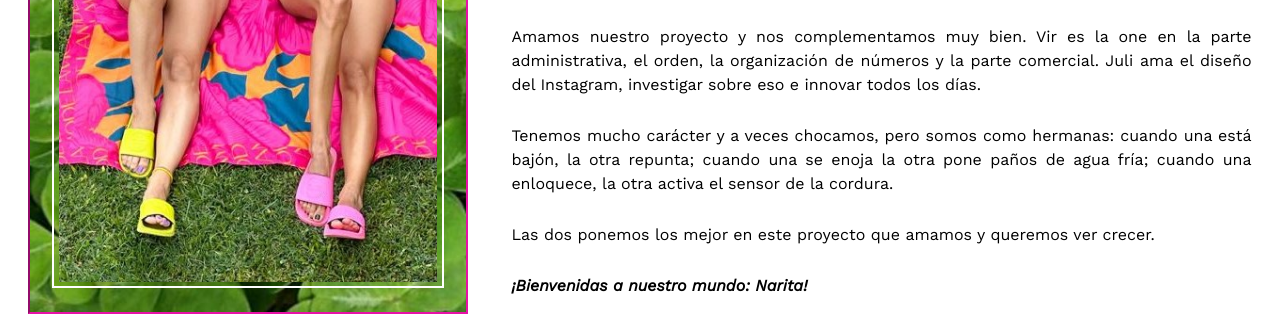
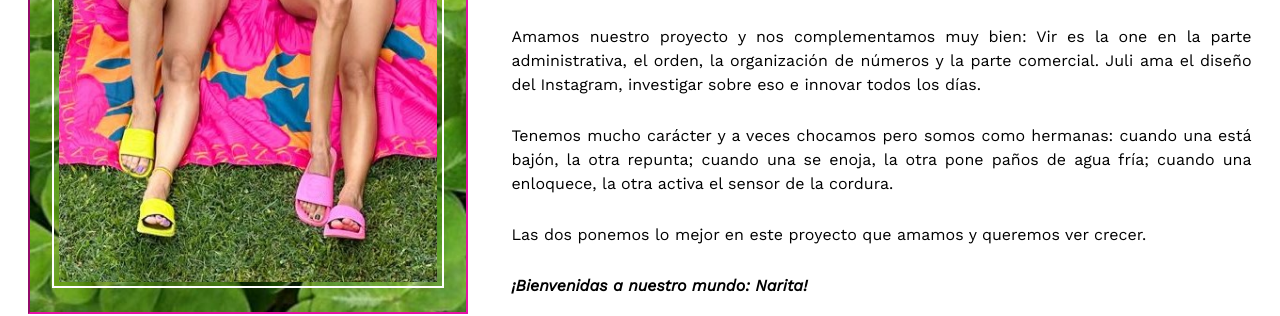
Before and after one commit to Zaetam/Narita, a plain HTML site: page paginas/nosotras.html in a window 1280 px wide. Shown: the part 776-1092 px from the top of the page. Drawn offline with nearby package versions, Linux system fonts and the light colour scheme.

```diff
--- a/paginas/nosotras.html
+++ b/paginas/nosotras.html
@@ -58,9 +58,9 @@
            Vir estudió Relaciones Públicas y Juli, Ingeniería Industrial, pero las dos amamos la moda desde siempre.</p>
           <p>Vir vive en Rosario y Juli en San Nicolás, pero ambas venimos de pueblos chiquitos: Vir de Peyrano (Santa Fe) y Juli de Erezcano (Buenos Aires). Nos conocimos siendo vecinas en un edificio hace 10 años y pegamos onda enseguida, pues las dos somos apasionadas de salir a bolichear y también de hacer fitness.</p>
           <p>Juli es de Libra y Vir es de Géminis (ambos signos de aire colaborando a la buena relación de amistad/sociedad), ambas tenemos el mismo tono de voz, al punto que nos confunden en los audios y siempre nos dicen: HABLAN IGUAL. Ambas disfrutamos del aire libre, de tomar sol, de charlar sin parar y hasta compartimos la misma obsesión por el orden y la prolijidad.</p>
-          <p> Amamos nuestro proyecto y nos complementamos muy bien. Vir es la one en la parte administrativa, el orden, la organización de números y la parte comercial. Juli ama el diseño del Instagram, investigar sobre eso e innovar todos los días.</p>
-          <p> Tenemos mucho carácter y a veces chocamos, pero somos como hermanas: cuando una está bajón, la otra repunta; cuando una se enoja la otra pone paños de agua fría; cuando una enloquece, la otra activa el sensor de la cordura.</p>
-          <p>Las dos ponemos los mejor en este proyecto que amamos y queremos ver crecer.</p>
+          <p> Amamos nuestro proyecto y nos complementamos muy bien: Vir es la one en la parte administrativa, el orden, la organización de números y la parte comercial. Juli ama el diseño del Instagram, investigar sobre eso e innovar todos los días.</p>
+          <p> Tenemos mucho carácter y a veces chocamos pero somos como hermanas: cuando una está bajón, la otra repunta; cuando una se enoja, la otra pone paños de agua fría; cuando una enloquece, la otra activa el sensor de la cordura.</p>
+          <p>Las dos ponemos lo mejor en este proyecto que amamos y queremos ver crecer.</p>
           <p class="parrafo-resaltado">¡Bienvenidas a nuestro mundo: Narita!</p>
         </section>
 
```
Also changed, not shown: sass/style.scss (+3 -5 lines), sass/style.css, 1 other file.
